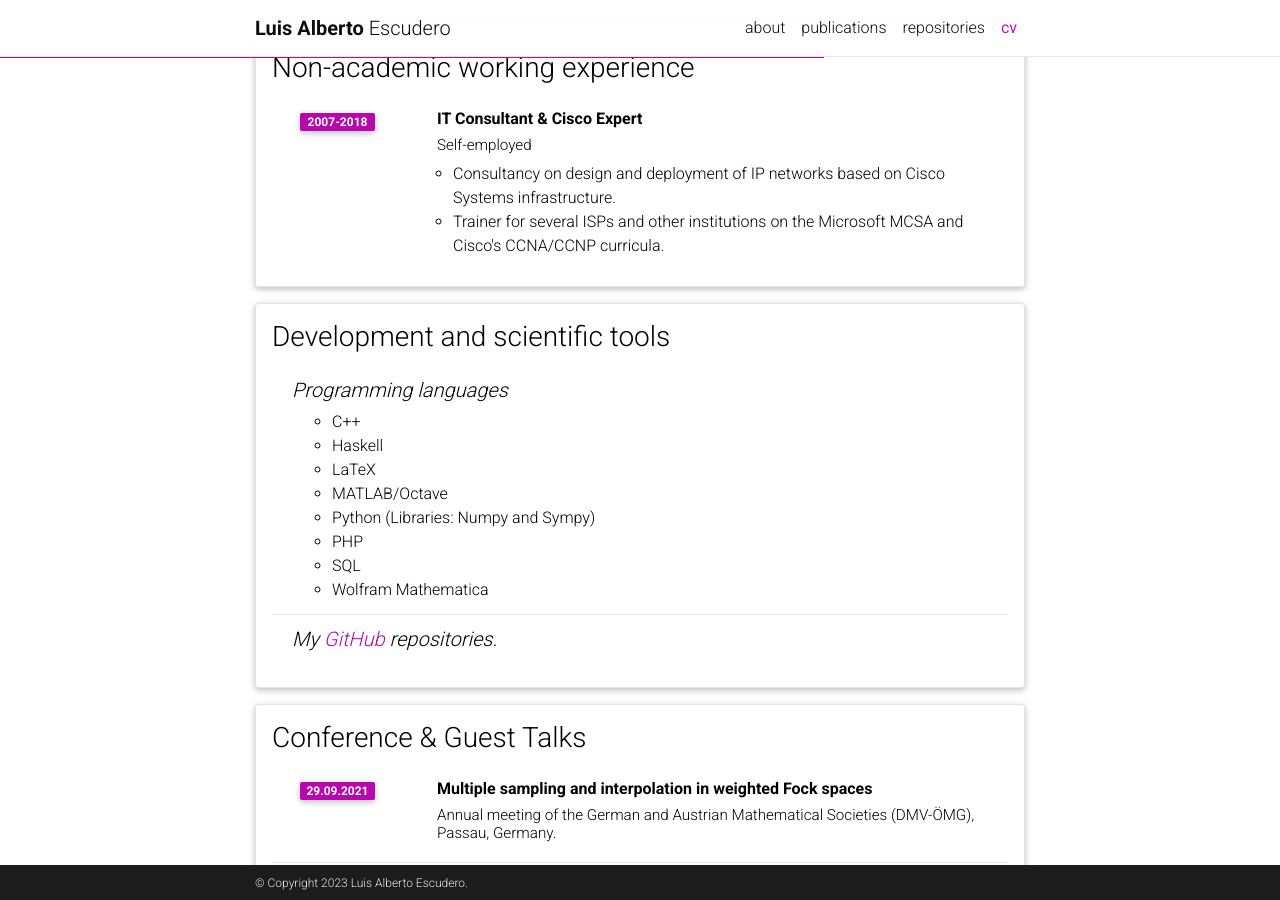
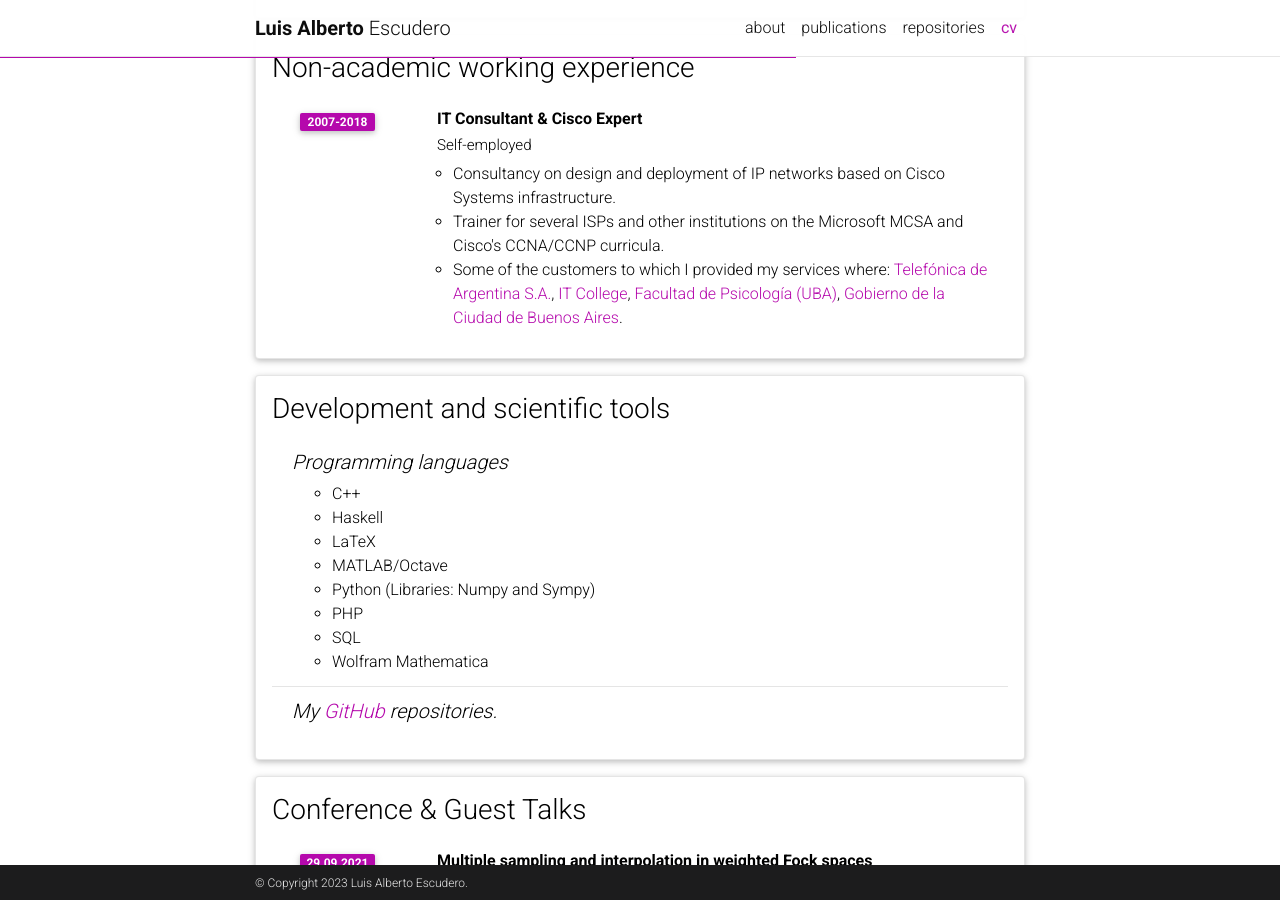
Before and after one commit to laescudero/laescudero.github.io, a Jekyll site: the page built from _pages/cv.md, in a window 1280 px wide and 900 px high, scrolled down 1301 px. Built offline with Jekyll 4.4.1, drawn with Linux system fonts in a browser that asks for light colours; comment, search, counter and statistics services are not loaded; a style sheet for code colours, icons or effects is not loaded.

Commit message:
Update on the CV

```diff
--- a/_data/cv.yml
+++ b/_data/cv.yml
@@ -54,6 +54,7 @@
       description:
         -  Consultancy on design and deployment of IP networks based on Cisco Systems infrastructure.
         -  Trainer for several ISPs and other institutions on the Microsoft MCSA and Cisco's CCNA/CCNP curricula.
+        -  "Some of the customers to which I provided my services where: <a href=https://en.wikipedia.org/wiki/Telef%C3%B3nica> Telefónica de Argentina S.A.</a>, <a href=https://www.itcollege.com.ar>IT College</a>, <a href=https://www.psi.uba.ar/>Facultad de Psicología (UBA)</a>, <a href=https://buenosaires.gob.ar/inicio/>Gobierno de la Ciudad de Buenos Aires</a>."
 
 - title: Development and scientific tools
   type: nested_list
```
